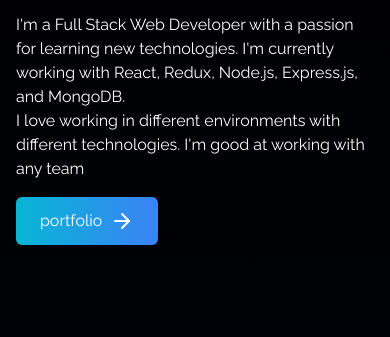
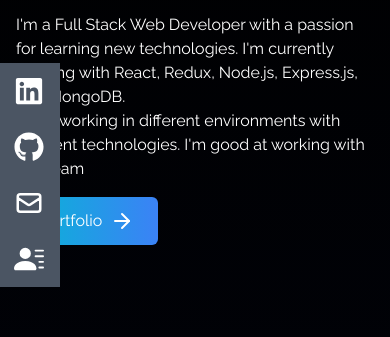
Before and after one commit to Ermon1/portfolio, a React (Create React App) app: page / in a window 390 px wide. Shown: the part 232-569 px from the top of the page. Built offline with nearby package versions, Linux system fonts and the light colour scheme.

Commit message:
final update commit

```diff
--- a/src/commponent/SocialLinks.jsx
+++ b/src/commponent/SocialLinks.jsx
@@ -47,7 +47,7 @@
     },
   ];
   return (
-    <div className="hidden lg:flex  flex-col top-[35%] left-0 fixed">
+    <div className=" lg:flex  flex-col top-[35%] left-0 fixed ">
       <ul>
         {links.map((link) => (
           <li
```
